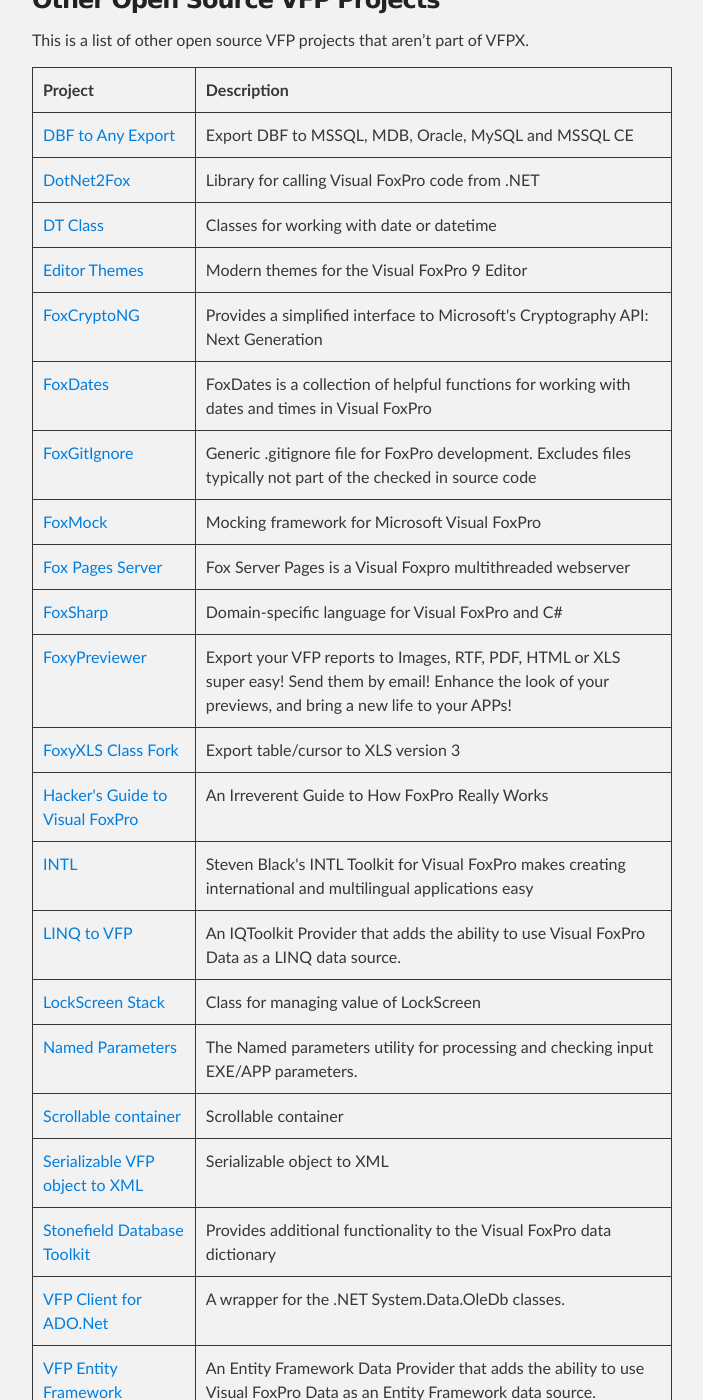
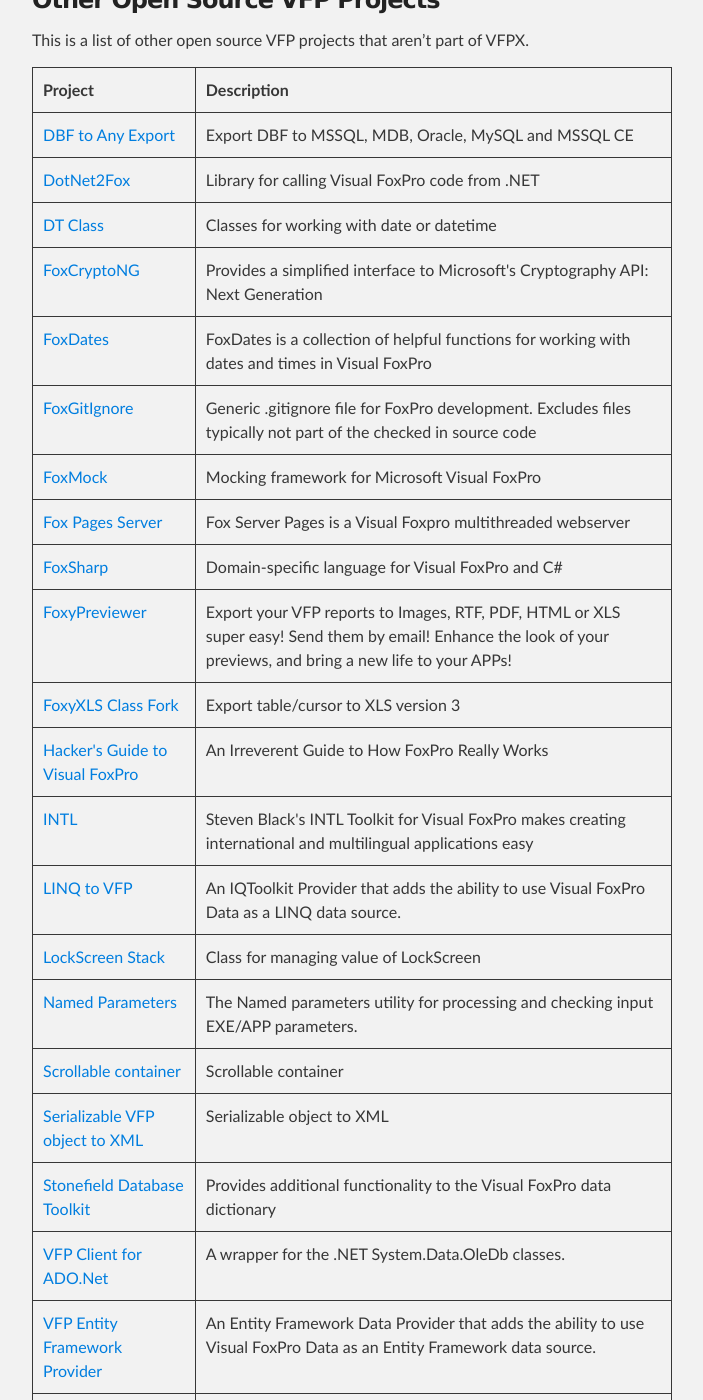
Before and after one commit to VFPX/VFPX.github.io, a Jekyll site: the page built from projects.md, in a window 1280 px wide and 1400 px high, scrolled down 11248 px. Shown: the whole window, without its empty margins (288-991 px from the left). Built offline with Jekyll 4.4.1, drawn with Linux system fonts in a browser that asks for light colours; our own code applies the rules of GitHub Pages for plain Markdown files; some of the changed text lies outside the part shown.

Commit message:
Removed dead links

```diff
--- a/_data/nonvfpx.json
+++ b/_data/nonvfpx.json
@@ -13,11 +13,6 @@
    "project": "DT Class",
    "url": "https://github.com/MJindrova/dtclass",
    "description": "Classes for working with date or datetime"
- },
- {
-   "project": "Editor Themes",
-   "url": "https://github.com/nftools/EditorThemes",
-   "description": "Modern themes for the Visual FoxPro 9 Editor"
  },
  {
    "project": "FoxCryptoNG",
@@ -123,10 +118,5 @@
    "project": "VFP System Variables",
    "url": "https://github.com/MJindrova/SystemVariables",
    "description": "Documentation for VFP System Variables"
- },
- {
-   "project": "WMIQuery",
-   "url": "https://github.com/nftools/wmiquery",
-   "description": "Query any Windows WMI Class using just a line of code"
  }
 ]
```
